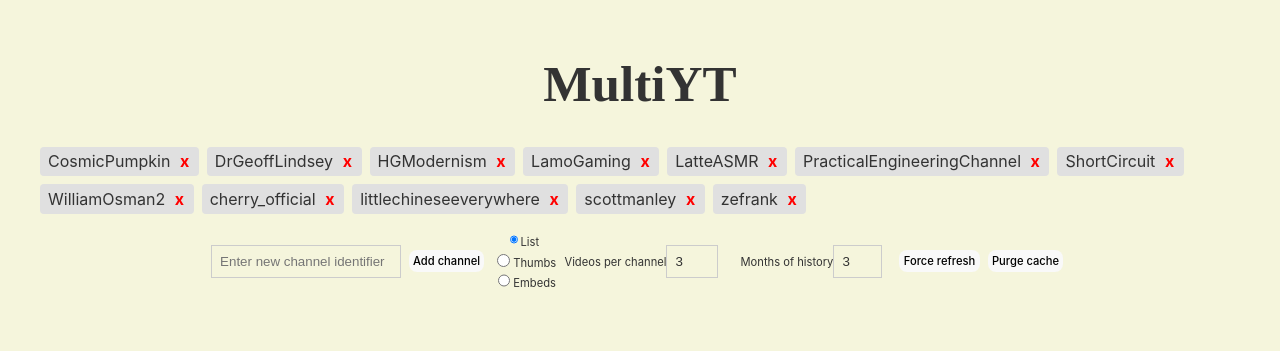
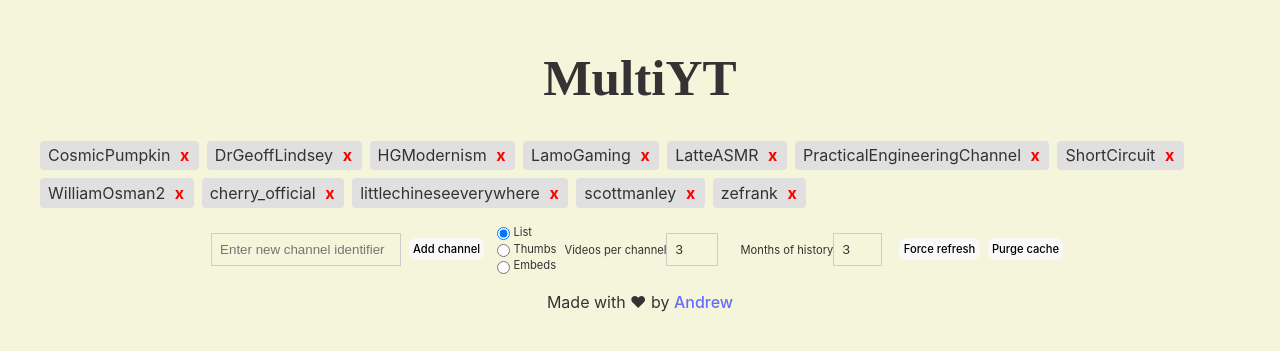
Before and after one commit to emberfiend/multiyt, a React (Vite) app in the folder multiyoutube/: page / in a window 1280 px wide. Shown: the part 171-522 px from the top of the page. Built offline with nearby package versions, Linux system fonts and the light colour scheme; a web font is replaced by a local one.

Commit message:
minor visual tweaks

```diff
--- a/multiyoutube/src/App.tsx
+++ b/multiyoutube/src/App.tsx
@@ -351,14 +351,15 @@
             <ul>
               {videos.map((video) => (
                 <li key={video.id} className={video.hasBeenWatched ? 'checked' : ''}>
-                  <span>
+                  <span className="list-view-item">
+                    {video.channelTitle.substring(0,25).trim()} - {new Date(video.publishedAt).toLocaleDateString('en-GB', { day: 'numeric', month: 'short' })} - {' '}
                     <a
                       href={`https://www.youtube.com/watch?v=${video.id}`}
                       target="_blank"
                       rel="noopener noreferrer"
                     >
                       {video.title}
-                    </a> - {video.channelTitle} - {new Date(video.publishedAt).toLocaleDateString('en-GB')}
+                    </a>
                   </span>
                   <input
                     type="checkbox"
@@ -379,6 +380,21 @@
                       onChange={() => handleWatchedChange(video.id)}
                     />
                     <p className="video-tile-header">{video.channelTitle.substring(0,25).trim()} - {new Date(video.publishedAt).toLocaleDateString('en-GB', { day: 'numeric', month: 'short' })}</p>
+                    {/* in embed view, watched video embeds are replaced by thumbs */}
+                    {video.hasBeenWatched ? (
+                      <a
+                        href={`https://www.youtube.com/watch?v=${video.id}`}
+                        target="_blank"
+                        rel="noopener noreferrer"
+                      >
+                        <img
+                          src={`https://img.youtube.com/vi/${video.id}/mqdefault.jpg`} /* also sd, hq */
+                          alt={video.title}
+                          width="240"
+                          height="135"
+                        />
+                      </a>
+                    ) : (
                       <iframe
                         width="240"
                         height="135"
@@ -387,6 +403,7 @@
                         allow="accelerometer; autoplay; clipboard-write; encrypted-media; gyroscope; picture-in-picture"
                         allowFullScreen
                       ></iframe>
+                    )}
                     <p>{video.title}</p>
                   </div>
                 ))}
@@ -456,6 +473,7 @@
           )}
         </div>
       )}
+      <div>Made with &#x2665; by <a href="https://andrewbackhouse.com/" target="_blank">Andrew</a></div>
     </main>
   );
 }
--- a/multiyoutube/src/index.css
+++ b/multiyoutube/src/index.css
@@ -15,7 +15,7 @@
   -moz-osx-font-smoothing: grayscale;
 }
 
-input {
+input:not([type="radio"]):not([type="checkbox"]) {
   width: 20%;
   background-color: transparent; /* Clear background color */
   border: 1px solid #ccc; /* Add a border for better visibility */
@@ -111,8 +111,23 @@
 .view-selector {
   display: flex;
   flex-direction: column;
+  align-items: flex-start;
+  gap: 0rem;
+}
+
+.view-selector label {
+  display: flex;
   align-items: center;
-  gap: 0;
+  gap: 0rem; /* Add space between radio and text */
+}
+
+.list-view {
+  width: 90%;
+}
+
+.list-view-item {
+  white-space: nowrap;
+  overflow: hidden;
 }
 
 .list-view ul {
```
Lines whose indentation alone changed are shown as unchanged.
